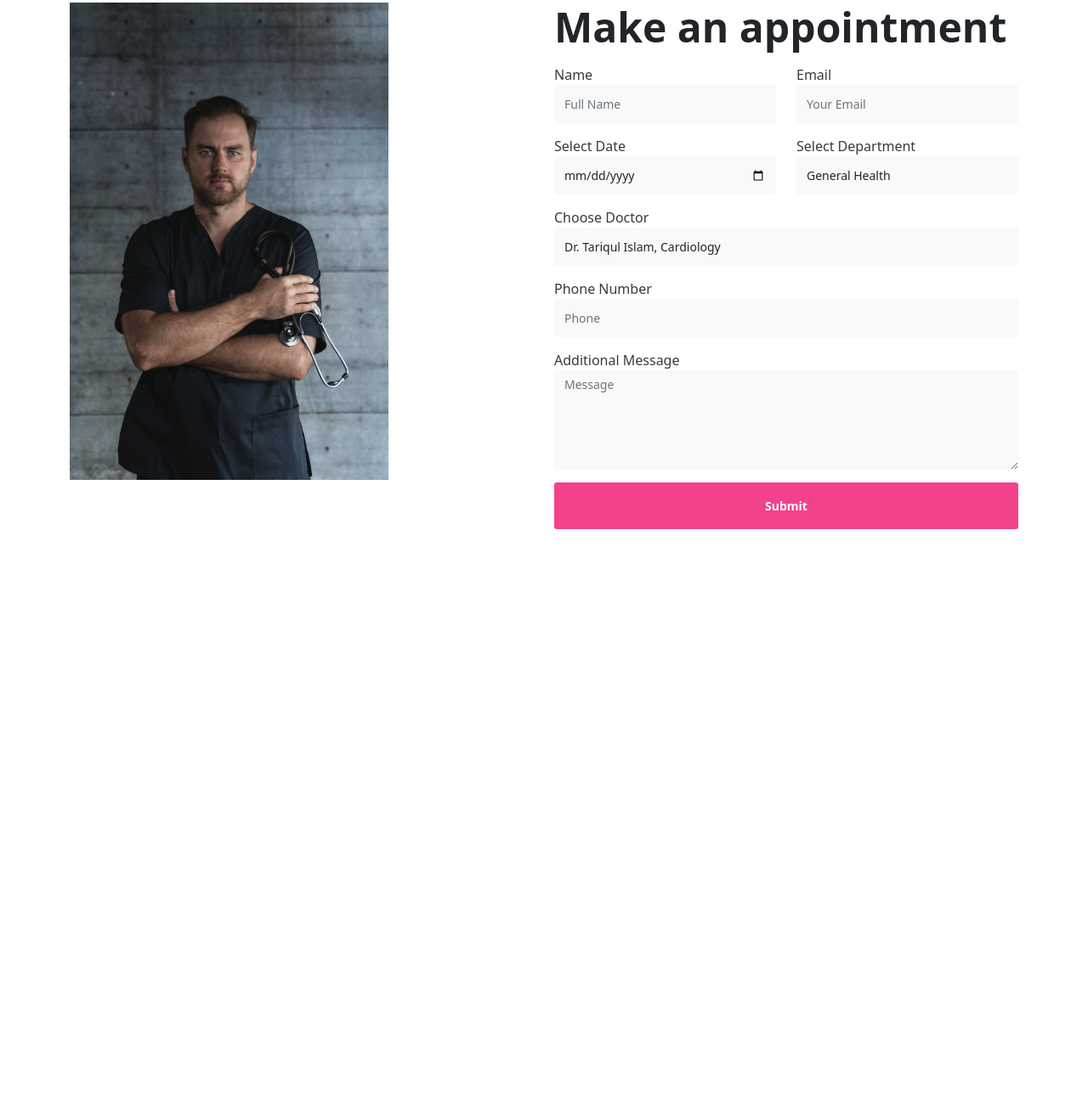
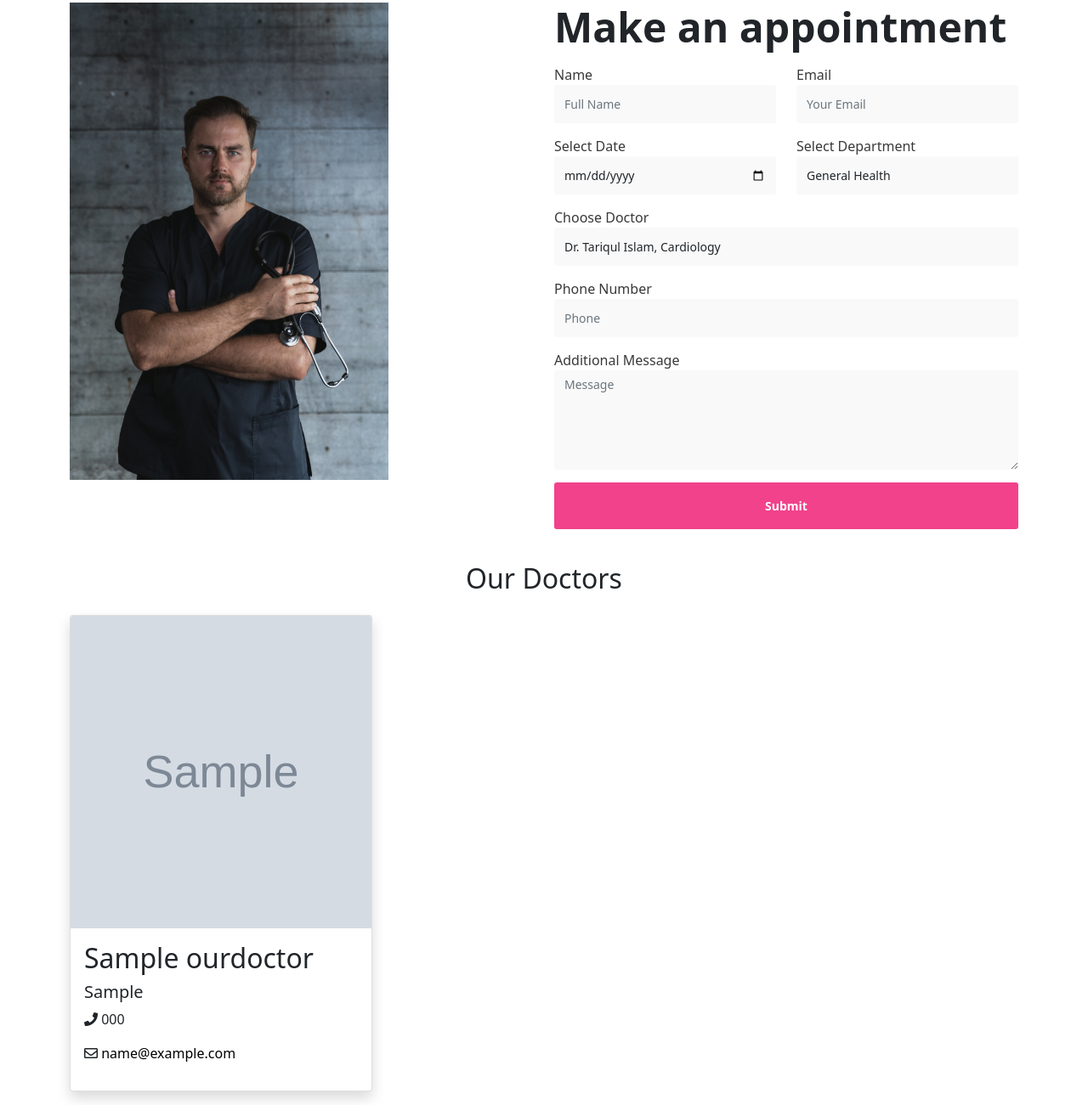
Before and after one commit to Md-Tariqul-Islam/Medicare, a PHP site: page / in a window 1280 px wide. Shown: the part 1025-2326 px from the top of the page at 85% size. Before the commit the page ends 1648 px from the top, so only its background shows below. Run offline with PHP 8.4, Linux system fonts and the light colour scheme; tables that the repository leaves empty hold one stand-in row (values such as "Sample post"); grey boxes marked "Sample" are stand-in pictures.

Commit message:
Show all doctor in fontend fatch from database which is add by admin

```diff
--- a/css/style.css
+++ b/css/style.css
@@ -136,3 +136,16 @@ header span.icon {
 
 
 }
+
+
+/* Doctor */
+#image{
+  height: 23rem;
+}
+#docemail{
+  text-decoration: none;
+  color: black;
+}
+#docemail:hover{
+  color: #f14242;
+}
--- a/css/styleAdmin.css
+++ /dev/null
@@ -1,3 +0,0 @@
-h2{
-    color: red;
-}
--- a/index.php
+++ b/index.php
@@ -1,3 +1,18 @@
+
+<?php
+  //  database
+  include "dbconnect.php";
+
+  // data select
+  $select_sql = "SELECT * FROM ourdoctor";
+  $allData=mysqli_query($link,$select_sql);
+  //print_r($allData);
+
+?>
+
+
+
+
 
 <!doctype html>
 <html lang="en">
@@ -204,6 +219,41 @@
 
 
 
+  <div class="container mt-4">
+    <div class="row">
+
+      <div class="col-md-12 col-sm-12">
+        <h2 class="text-center">Our Doctors</h2>
+      </div>
+
+
+      <?php
+
+      if( mysqli_num_rows($allData)>0){
+      while($fetchData=mysqli_fetch_assoc($allData)) {?>
+
+        <div class="col-md-4 col-sm-6 my-3">
+          <div class="card shadow">
+            <img src="<?php echo $fetchData['image'];?>" class="card-img-top" alt="this" id="image">
+            <div class="card-body">
+              <h2><?php echo $fetchData['name'];?></h2>
+              <h6 class="lead"><?php echo $fetchData['department'];?></h6>
+              <p><i class="fas fa-phone"></i> <?php echo $fetchData['phone'];?></p>
+              <p><i class="far fa-envelope"></i> <a href="mailto:<?php echo $fetchData['email'];?>" id="docemail"><?php echo $fetchData['email'];?></a></p>
+            </div>
+          </div>
+        </div>
+
+      <?php
+         }
+        }else{
+      ?>
+      <div class="col-lg-12">No Doctor to show</div>
+      <?php }?>
+
+    </div>
+  </div>
+
 
     <script src="https://cdn.jsdelivr.net/npm/bootstrap@5.0.2/dist/js/bootstrap.bundle.min.js" integrity="sha384-MrcW6ZMFYlzcLA8Nl+NtUVF0sA7MsXsP1UyJoMp4YLEuNSfAP+JcXn/tWtIaxVXM" crossorigin="anonymous"></script>
   </body>
```
